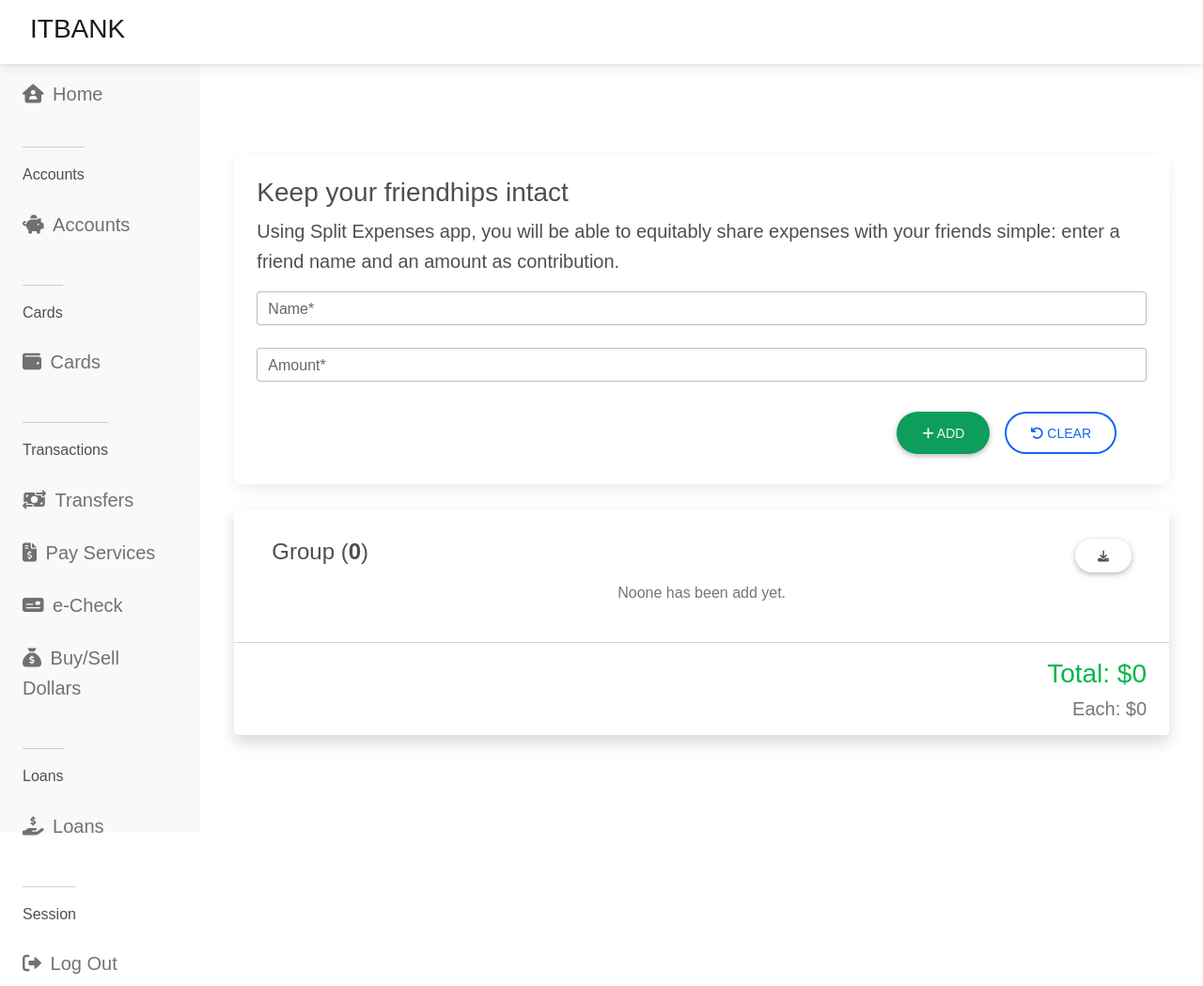
After one commit to tomasanchez/itbank, a Django app: page /customers/me/splitter in a window 1280 px wide. The commit adds this page. Shown: the whole page at 94% size. Run offline with Django 4.2, Linux system fonts and the light colour scheme; a user stored in the database is signed in; tables that the repository leaves empty hold one stand-in row (values such as "Sample post"); some libraries are stand-ins or nearby versions; some web fonts are replaced.

Commit message:
feat: add split expenses

```diff
--- a/cliente/templates/cliente/index.html
+++ b/cliente/templates/cliente/index.html
@@ -84,7 +84,7 @@
                             </a>
                         </li>
                         <li class="page-item d-table-cell">
-                            <a class="page-link" href="#">
+                            <a class="page-link" href="{% url 'split_expenses' %}">
                                 <h4><i class="fa-solid fa-scissors"></i></h4>
                                 <h5>Split Expenses</h5>
                             </a>
--- /dev/null
+++ b/cliente/templates/cliente/split_expenses.html
@@ -0,0 +1,118 @@
+{% extends 'side-bar-layout.html' %}
+
+{% load static %}
+
+
+{% block content %}
+    <main class="py-xl-5">
+        <!-- Add Friend Section -->
+        <section>
+            <div class="container searchContainer">
+                <div class="card card-body">
+                    <h3>Keep your friendhips intact</h3>
+                    <p class="lead">
+                        Using Split Expenses app, you will be able to equitably share
+                        expenses with your friends simple: enter a friend name and an
+                        amount as contribution.
+                    </p>
+                    <form id="splitExpensesForm" method="post">
+                        <!-- Name input -->
+                        <div class="form-outline mb-4">
+                            <input
+                                    type="text"
+                                    id="nameInput"
+                                    class="form-control"
+                                    name="name"
+                                    placeholder="Kate Hunington"
+                                    required
+                            />
+                            <label class="form-label" for="nameInput">Name*</label>
+                        </div>
+
+                        <!-- Amount input -->
+                        <div class="form-outline mb-4">
+                            <input
+                                    type="number"
+                                    name="amount"
+                                    id="amountInput"
+                                    class="form-control"
+                                    min="0"
+                                    placeholder="0"
+                                    step="any"
+                                    required
+                            />
+                            <label class="form-label" for="amountInput">Amount*</label>
+                        </div>
+
+                        <div class="container-fluid mt-4">
+                            <div class="float-lg-end float-sm-none d-flex justify-content-center">
+                                <!-- Submit button -->
+                                <button
+                                        type="submit"
+                                        class="btn btn-success btn-lg btn-rounded bg-green mx-2 my-2"
+                                >
+                                    <i class="fa-solid fa-plus"></i>
+                                    Add
+                                </button>
+                                <!-- Reset button -->
+                                <button
+                                        type="reset"
+                                        id="buttonClear"
+                                        class=" btn btn-outline-primary btn-lg btn-rounded mx-2 my-2"
+                                        data-dismiss="modal"
+                                >
+                                    <i class="fa-solid fa-arrow-rotate-left"></i>
+                                    Clear
+                                </button>
+                            </div>
+                        </div>
+                    </form>
+                </div>
+            </div>
+        </section>
+
+        <br/>
+
+        <!-- List Section -->
+        <section id="dividers">
+            <div class="container mb-2">
+                <div class="shadow py-2 rounded bg-body">
+                    <!-- Friends List -->
+                    <div class="container overflow-auto" style="max-height: 100vw">
+                        <ul class="list-group list-group-light mt-2 p-2" id="friendsList">
+                            <!-- List Header -->
+                            <div class="sticky-top p-2 bg-body rounded-top">
+                                <h4 class="text-start d-inline-block">
+                                    Group (<span class="fw-bold" id="noOfFriends">0</span>)
+                                </h4>
+                                <a
+                                        id="downloadButton"
+                                        type="button"
+                                        class="btn btn-rounded float-end"
+                                        data-mdb-ripple-color="green"
+                                        download="expenses.json"
+                                >
+                                    <i class="fa-solid fa-download"></i>
+                                </a>
+                            </div>
+                            <p class="text-center text-muted" id="no-data-text">
+                                Noone has been add yet.
+                            </p>
+                            <!-- Friend Items -->
+                        </ul>
+                    </div>
+                    <hr/>
+                    <div class="text-end mt-3 me-4">
+                        <h3 class="text-success">Total: $<span id="totalSum">0</span></h3>
+                        <h5 class="text-muted">Each: $<span id="each">0</span></h5>
+                    </div>
+                </div>
+            </div>
+        </section>
+        <!-- Friends Section -->
+    </main>
+{% endblock %}
+
+{% block JS %}
+    <script type="text/javascript" src="{% static 'homebanking/js/splitExpenses.js' %}"></script>
+{% endblock %}
--- a/cliente/urls.py
+++ b/cliente/urls.py
@@ -6,6 +6,7 @@ from . import views
 
 urlpatterns = [
     path('me', views.index, name='me'),
+    path('me/splitter', views.split_expenses, name='split_expenses'),
     path('me/accounts', account_views.index, name='my-accounts'),
     path('me/cards', card_views.my_cards, name='my-cards'),
 ]
--- a/cliente/views.py
+++ b/cliente/views.py
@@ -57,6 +57,15 @@ def index(request: WSGIRequest) -> HttpResponse:
     return render(request, template_name, context)
 
 
+@login_required()
+def split_expenses(request: WSGIRequest) -> HttpResponse:
+    template_name: str = 'cliente/split_expenses.html'
+    context: dict = {}
+    styles = fill_navbar_style(customer=request.user.cliente)
+    context["styles"] = styles
+    return render(request, template_name, context)
+
+
 def fill_navbar_style(styles: dict = {}, customer: Cliente = None) -> dict:
     """
     Fill the navbar style with the customer's type.
--- a/templates/index.html
+++ b/templates/index.html
@@ -157,7 +157,7 @@
                             </a>
                         </li>
                         <li class="page-item d-table-cell">
-                            <a class="page-link" href="#">
+                            <a class="page-link" href="{% url 'split_expenses' %}">
                                 <h4><i class="fa-solid fa-scissors"></i></h4>
                                 <h5>Split Expenses</h5>
                             </a>
```
